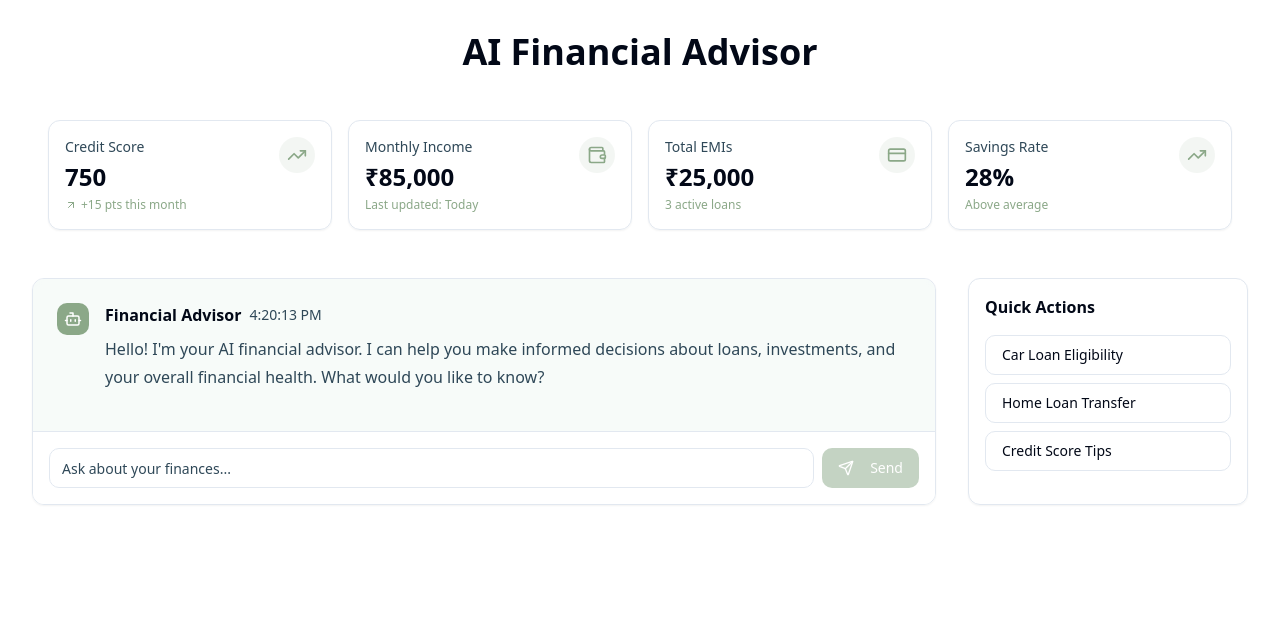
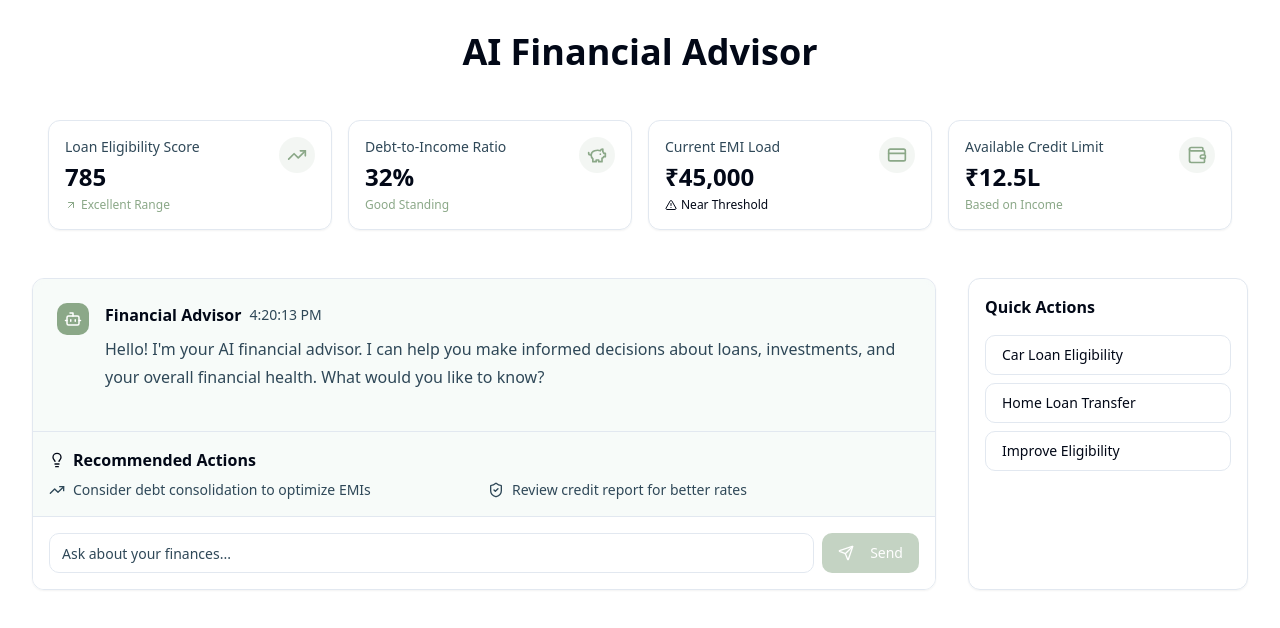
Before and after one commit to vikas972/finance-wizardry-bot, a React (Vite) app: page / in a window 1280 px wide. Shown: the top 628 px of the page. Built offline with nearby package versions, Linux system fonts and the light colour scheme.

Commit message:
Update financial metrics and recommendations
Improve the accuracy of financial statistics such as credit score and monthly income. Enhance the dashboard to provide better insights and display relevant recommendations in the chat interface.
[skip gpt_engineer]

```diff
--- a/src/components/FinancialMetrics.tsx
+++ b/src/components/FinancialMetrics.tsx
@@ -1,5 +1,5 @@
 import { Card } from "@/components/ui/card";
-import { ArrowUpRight, TrendingUp, CreditCard, Wallet } from "lucide-react";
+import { ArrowUpRight, TrendingUp, CreditCard, Wallet, PiggyBank, AlertTriangle } from "lucide-react";
 
 export const FinancialMetrics = () => {
   return (
@@ -7,11 +7,11 @@ export const FinancialMetrics = () => {
       <Card className="p-4 hover:shadow-lg transition-shadow">
         <div className="flex justify-between items-start">
           <div>
-            <p className="text-sm text-muted-foreground">Credit Score</p>
-            <h3 className="text-2xl font-bold mt-1">750</h3>
+            <p className="text-sm text-muted-foreground">Loan Eligibility Score</p>
+            <h3 className="text-2xl font-bold mt-1">785</h3>
             <p className="text-xs text-primary mt-1 flex items-center">
               <ArrowUpRight size={12} className="mr-1" />
-              +15 pts this month
+              Excellent Range
             </p>
           </div>
           <div className="bg-primary/10 p-2 rounded-full">
@@ -23,12 +23,12 @@ export const FinancialMetrics = () => {
       <Card className="p-4 hover:shadow-lg transition-shadow">
         <div className="flex justify-between items-start">
           <div>
-            <p className="text-sm text-muted-foreground">Monthly Income</p>
-            <h3 className="text-2xl font-bold mt-1">₹85,000</h3>
-            <p className="text-xs text-primary mt-1">Last updated: Today</p>
+            <p className="text-sm text-muted-foreground">Debt-to-Income Ratio</p>
+            <h3 className="text-2xl font-bold mt-1">32%</h3>
+            <p className="text-xs text-primary mt-1">Good Standing</p>
           </div>
           <div className="bg-primary/10 p-2 rounded-full">
-            <Wallet size={20} className="text-primary" />
+            <PiggyBank size={20} className="text-primary" />
           </div>
         </div>
       </Card>
@@ -36,9 +36,12 @@ export const FinancialMetrics = () => {
       <Card className="p-4 hover:shadow-lg transition-shadow">
         <div className="flex justify-between items-start">
           <div>
-            <p className="text-sm text-muted-foreground">Total EMIs</p>
-            <h3 className="text-2xl font-bold mt-1">₹25,000</h3>
-            <p className="text-xs text-primary mt-1">3 active loans</p>
+            <p className="text-sm text-muted-foreground">Current EMI Load</p>
+            <h3 className="text-2xl font-bold mt-1">₹45,000</h3>
+            <p className="text-xs text-warning mt-1 flex items-center">
+              <AlertTriangle size={12} className="mr-1" />
+              Near Threshold
+            </p>
           </div>
           <div className="bg-primary/10 p-2 rounded-full">
             <CreditCard size={20} className="text-primary" />
@@ -49,12 +52,12 @@ export const FinancialMetrics = () => {
       <Card className="p-4 hover:shadow-lg transition-shadow">
         <div className="flex justify-between items-start">
           <div>
-            <p className="text-sm text-muted-foreground">Savings Rate</p>
-            <h3 className="text-2xl font-bold mt-1">28%</h3>
-            <p className="text-xs text-primary mt-1">Above average</p>
+            <p className="text-sm text-muted-foreground">Available Credit Limit</p>
+            <h3 className="text-2xl font-bold mt-1">₹12.5L</h3>
+            <p className="text-xs text-primary mt-1">Based on Income</p>
           </div>
           <div className="bg-primary/10 p-2 rounded-full">
-            <TrendingUp size={20} className="text-primary" />
+            <Wallet size={20} className="text-primary" />
           </div>
         </div>
       </Card>
--- a/src/pages/Index.tsx
+++ b/src/pages/Index.tsx
@@ -4,6 +4,7 @@ import { ChatInput } from "@/components/ChatInput";
 import { FinancialMetrics } from "@/components/FinancialMetrics";
 import { Card } from "@/components/ui/card";
 import { Button } from "@/components/ui/button";
+import { Lightbulb, TrendingUp, ShieldCheck } from "lucide-react";
 
 interface Message {
   text: string;
@@ -22,28 +23,36 @@ const Index = () => {
   const [isLoading, setIsLoading] = useState(false);
 
   const mockAiResponse = async (userMessage: string) => {
-    // Simulate AI processing
     setIsLoading(true);
     await new Promise((resolve) => setTimeout(resolve, 1500));
 
     let response = "";
     if (userMessage.toLowerCase().includes("car")) {
-      response = "Based on your current financial profile:\n\n" +
-        "- Monthly Income: ₹85,000\n" +
-        "- Current EMIs: ₹25,000\n" +
-        "- Credit Score: 750\n\n" +
-        "You could potentially afford a car loan of up to ₹8,00,000 with an EMI of ₹15,000. However, I recommend keeping your total EMIs under 40% of your income. Would you like to explore specific car loan options?";
+      response = "Based on your financial profile:\n\n" +
+        "- Loan Eligibility Score: 785 (Excellent)\n" +
+        "- Debt-to-Income Ratio: 32%\n" +
+        "- Current EMI Load: ₹45,000\n\n" +
+        "Given your excellent credit profile but considering your current EMI load, I recommend:\n" +
+        "1. Consider a car loan up to ₹8L with 3-year tenure\n" +
+        "2. Aim for EMI not exceeding ₹15,000\n" +
+        "3. Look for interest rates between 7.5-8.5%\n\n" +
+        "Would you like me to show you pre-approved car loan offers?";
     } else if (userMessage.toLowerCase().includes("home loan")) {
       response = "I've analyzed your home loan situation:\n\n" +
-        "Current interest rate: 8.5%\n" +
-        "Available rates in market: Starting from 7.2%\n\n" +
-        "A balance transfer could save you approximately ₹2,500 per month. Would you like me to show you detailed calculations and top lender options?";
+        "Current market rates start from 7.2%\n" +
+        "Your profile qualifies for preferential rates\n\n" +
+        "Recommendations:\n" +
+        "1. Consider balance transfer if current rate > 8.5%\n" +
+        "2. Negotiate with current lender first\n" +
+        "3. Check for zero processing fee offers\n\n" +
+        "Would you like to see detailed calculations and top lender options?";
     } else {
-      response = "I understand you're asking about your finances. Could you please provide more specific details about what you'd like to know? I can help with:\n\n" +
-        "- Loan affordability calculations\n" +
-        "- Investment recommendations\n" +
-        "- Savings strategies\n" +
-        "- Debt management advice";
+      response = "Based on your financial profile, I can assist with:\n\n" +
+        "1. Loan eligibility assessment\n" +
+        "2. EMI optimization strategies\n" +
+        "3. Credit score improvement tips\n" +
+        "4. Investment recommendations\n\n" +
+        "What specific aspect would you like to explore?";
     }
 
     setMessages(prev => [...prev, {
@@ -83,7 +92,25 @@ const Index = () => {
                 />
               ))}
             </div>
-            <ChatInput onSend={handleSendMessage} isLoading={isLoading} />
+            <div className="border-t">
+              <div className="p-4 bg-accent/50">
+                <h3 className="font-semibold mb-2 flex items-center gap-2">
+                  <Lightbulb className="w-4 h-4" />
+                  Recommended Actions
+                </h3>
+                <div className="grid grid-cols-1 md:grid-cols-2 gap-2">
+                  <div className="flex items-center gap-2 text-sm text-muted-foreground">
+                    <TrendingUp className="w-4 h-4" />
+                    Consider debt consolidation to optimize EMIs
+                  </div>
+                  <div className="flex items-center gap-2 text-sm text-muted-foreground">
+                    <ShieldCheck className="w-4 h-4" />
+                    Review credit report for better rates
+                  </div>
+                </div>
+              </div>
+              <ChatInput onSend={handleSendMessage} isLoading={isLoading} />
+            </div>
           </Card>
 
           <Card className="p-4">
@@ -106,9 +133,9 @@ const Index = () => {
               <Button
                 variant="outline"
                 className="w-full justify-start"
-                onClick={() => handleSendMessage("How can I improve my credit score?")}
+                onClick={() => handleSendMessage("How can I improve my loan eligibility?")}
               >
-                Credit Score Tips
+                Improve Eligibility
               </Button>
             </div>
           </Card>
```
